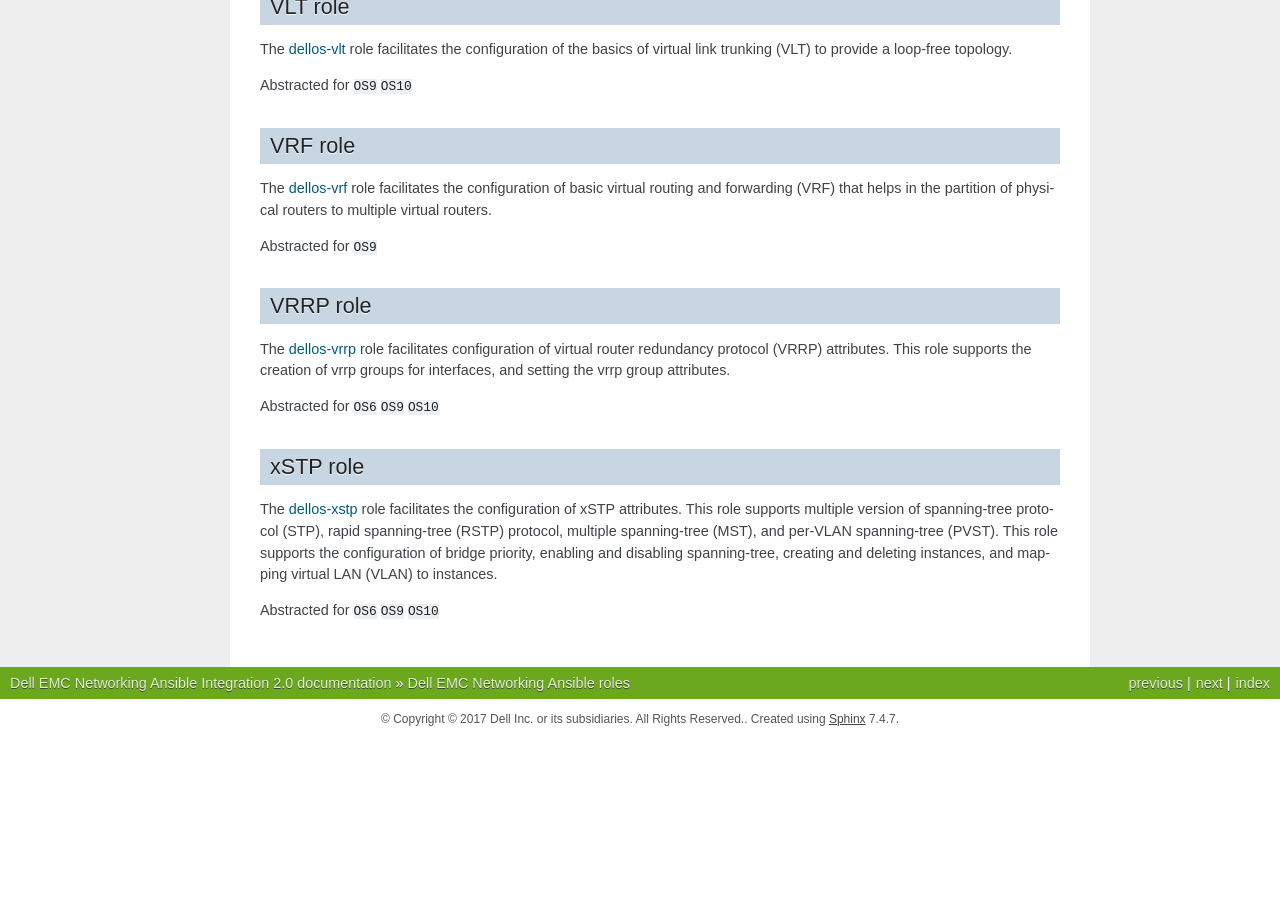
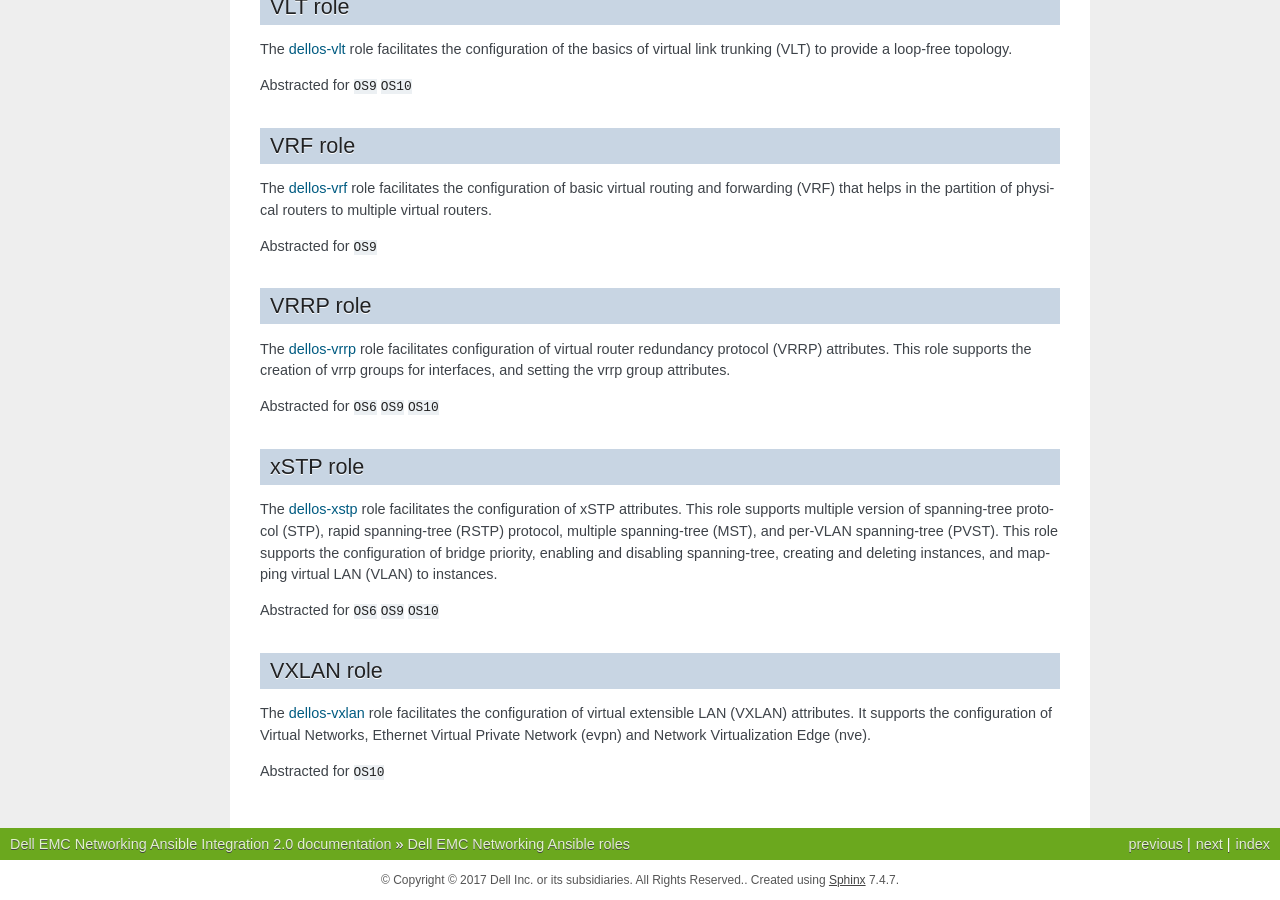
Before and after one commit to Dell-Networking/ansible-dellos-docs, a Sphinx documentation site: the page built from source/roles.rst, in a window 1280 px wide and 900 px high, scrolled down 3726 px. Built offline with Sphinx 7.4.7, drawn with Linux system fonts in a browser that asks for light colours; before the commit the page ends 4465 px from its top, so only the background shows below that; some of the changed lines change nothing that is shown; some of the changed text lies outside the part shown.

Commit message:
Changes related to copyright , OS6 & OS10 roles support (#14)
* Changes related to copyright , OS6 & OS10 roles support

* Changes related to OS6 & OS10 roles support

```diff
--- a/source/roles.rst
+++ b/source/roles.rst
@@ -9,14 +9,14 @@
 
 The `dellos-aaa <https://galaxy.ansible.com/Dell-Networking/dellos-aaa/>`_ role facilitates the configuration of authentication authorization acccounting (AAA), and supports the configuration of TACACS and RADIUS server and AAA.
 
-Abstracted for ``OS9``
+Abstracted for ``OS6`` ``OS9``
 
 ACL role
 --------
 
 The `dellos-acl <https://galaxy.ansible.com/Dell-Networking/dellos-acl/>`_ role facilitates the configuration of an access control list (ACL). It supports the configuration of different types of ACLs (standard and extended) for both IPv4 and IPv6, and assigns the access-class to line terminals.
 
-Abstracted for ``OS9``
+Abstracted for ``OS6`` ``OS9``
 
 BGP role
 --------
@@ -88,7 +88,7 @@
 
 The `dellos-lldp <https://galaxy.ansible.com/Dell-Networking/dellos-lldp/>`_ role facilitates the configuration of link layer discovery protocol (LLDP) attributes at global and interface level. This role supports the configuration of hello, mode, multiplier, advertise tlvs, management interface, fcoe, iscsi at global and interface levels.
 
-Abstracted for ``OS9`` ``OS10``
+Abstracted for ``OS6`` ``OS9`` ``OS10``
 
 Logging role
 ------------
@@ -116,7 +116,7 @@
 
 The `dellos-qos <https://galaxy.ansible.com/Dell-Networking/dellos-qos/>`_ role facilitates the configuration of quality of service attributes including policy-map and class-map.
 
-Abstracted for ``OS10``
+Abstracted for ``OS6`` ``OS10``
 
 Route-map role
 --------------
@@ -187,3 +187,10 @@
 The `dellos-xstp <https://galaxy.ansible.com/Dell-Networking/dellos-xstp/>`_ role facilitates the configuration of xSTP attributes. This role supports multiple version of spanning-tree protocol (STP), rapid spanning-tree (RSTP) protocol, multiple spanning-tree (MST), and per-VLAN spanning-tree (PVST). This role supports the configuration of bridge priority, enabling and disabling spanning-tree, creating and deleting instances, and mapping virtual LAN (VLAN) to instances.
 
 Abstracted for ``OS6`` ``OS9`` ``OS10``
+
+VXLAN role
+----------
+
+The `dellos-vxlan <https://galaxy.ansible.com/Dell-Networking/dellos-vxlan/>`_ role facilitates the configuration of  virtual extensible LAN (VXLAN)   attributes. It supports the configuration of Virtual Networks, Ethernet Virtual Private Network (evpn) and Network Virtualization Edge (nve).
+
+Abstracted for ``OS10``
```
